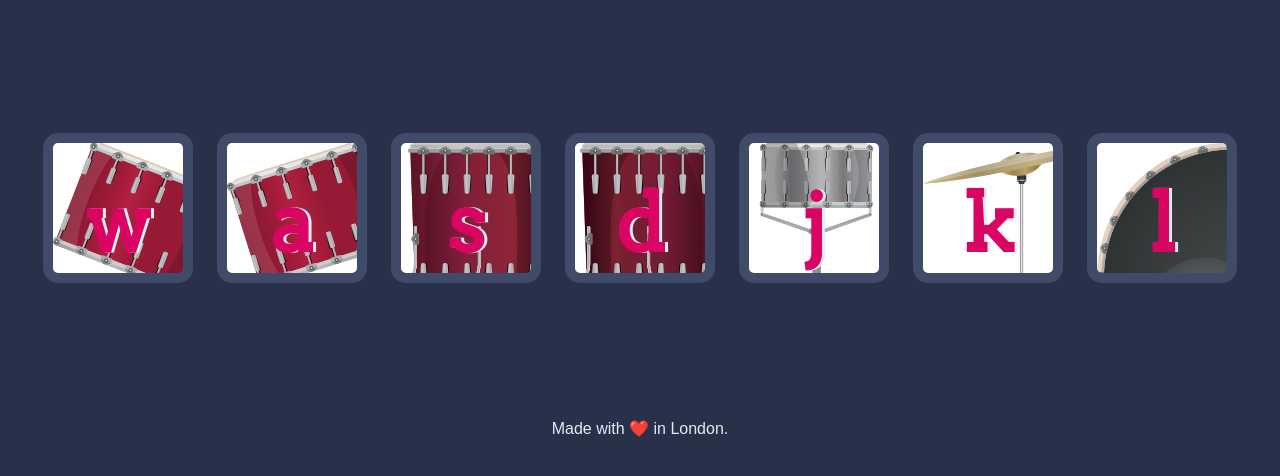
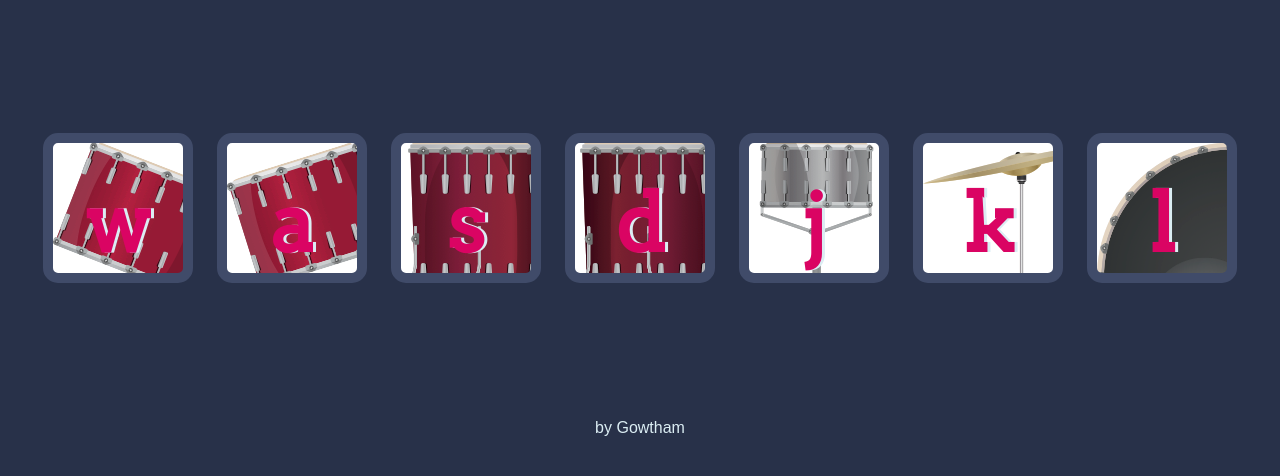
Before and after one commit to gowthamthotakuri/drum-kit-game, a plain HTML site: page Drum Kit Completed/index.html in a window 1280 px wide. Shown: the part 156-632 px from the top of the page. Drawn offline with Linux system fonts and the light colour scheme.

Commit message:
Add files via upload

```diff
--- a/Drum Kit Completed/index.html
+++ b/Drum Kit Completed/index.html
@@ -7,7 +7,6 @@
   <link rel="stylesheet" href="styles.css">
   <link href="https://fonts.googleapis.com/css?family=Arvo" rel="stylesheet">
 </head>
-
 <body>
   <h1 id="title">Drum 🥁 Kit</h1>
   <div class="set">
@@ -24,7 +23,7 @@
 <script src="index.js" charset="utf-8"></script>
 
 <footer>
-  Made with ❤️ in London.
+  by Gowtham
 </footer>
 </body>
 </html>
```
